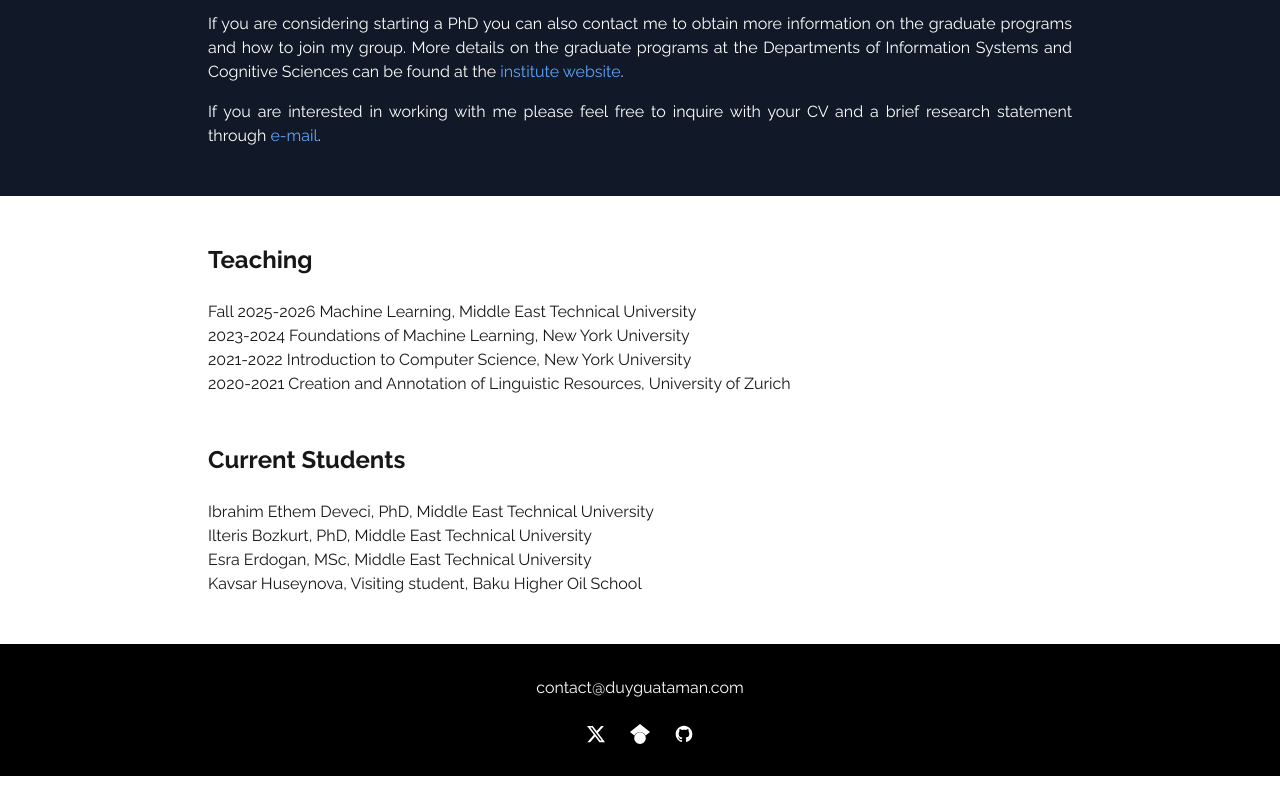
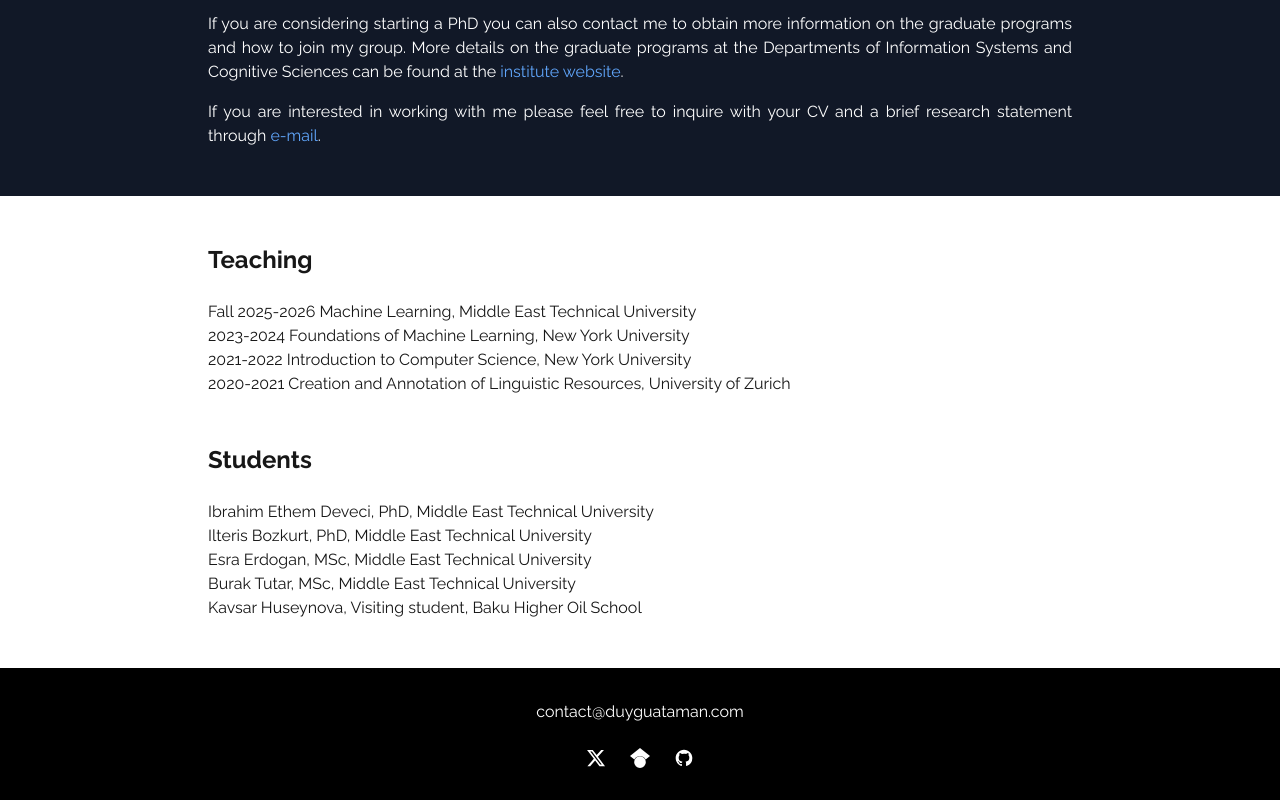
Before and after one commit to d-ataman/ataman-website, a Next.js app: page / in a window 1280 px wide. Shown: the part 892-1692 px from the top of the page. Before the commit the page ends 1668 px from the top, so only its background shows below. Built offline with nearby package versions, Linux system fonts and the light colour scheme.

Commit message:
new student

```diff
--- a/src/app/page.tsx
+++ b/src/app/page.tsx
@@ -61,11 +61,12 @@ export default function Home() {
       <div className="bg-white py-12">
         <div className="max-w-4xl mx-auto px-4">
           <div className="prose prose-lg max-w-none text-justify">
-            <h2 className="text-2xl font-bold mb-6">Current Students</h2>
+            <h2 className="text-2xl font-bold mb-6">Students</h2>
             <ul>
               <li>Ibrahim Ethem Deveci, PhD, Middle East Technical University</li>
               <li>Ilteris Bozkurt, PhD, Middle East Technical University</li>
               <li>Esra Erdogan, MSc, Middle East Technical University</li>
+              <li>Burak Tutar, MSc, Middle East Technical University</li>
               <li>Kavsar Huseynova, Visiting student, Baku Higher Oil School</li>
             </ul>
           </div>
```
